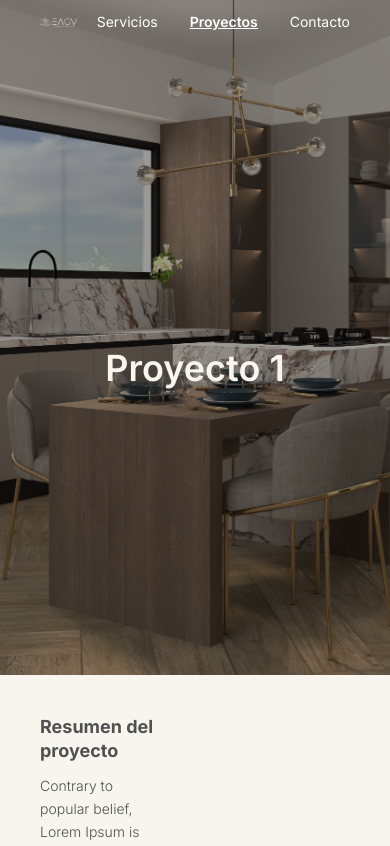
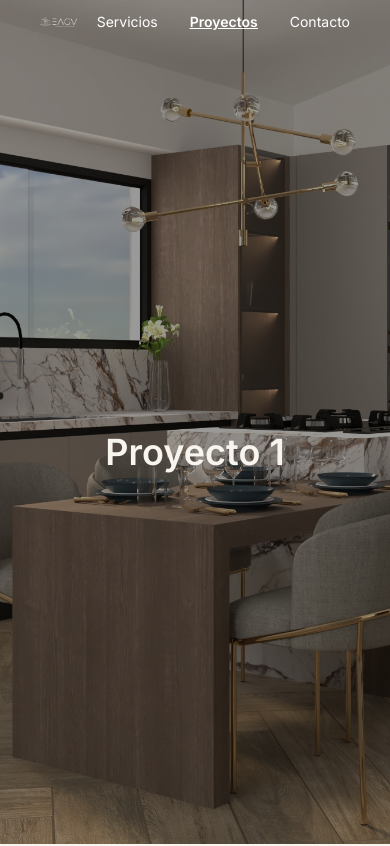
Before and after one commit to Felixmp7/portfolio-arq-eli, a Next.js app: page /projects/1 in a window 390 px wide. Shown: the top 846 px of the page. Built offline with nearby package versions, Linux system fonts and the light colour scheme.

Commit message:
Set home-bg height to 100vh on small screens

```diff
--- a/src/app/globals.css
+++ b/src/app/globals.css
@@ -48,6 +48,9 @@
     }
   }
   @media screen and (max-width: 640px) {
+    .bg-home-banner {
+      height: 100vh;
+    }
     .bg-common-config {
       background-position-x: center;
     }
```
